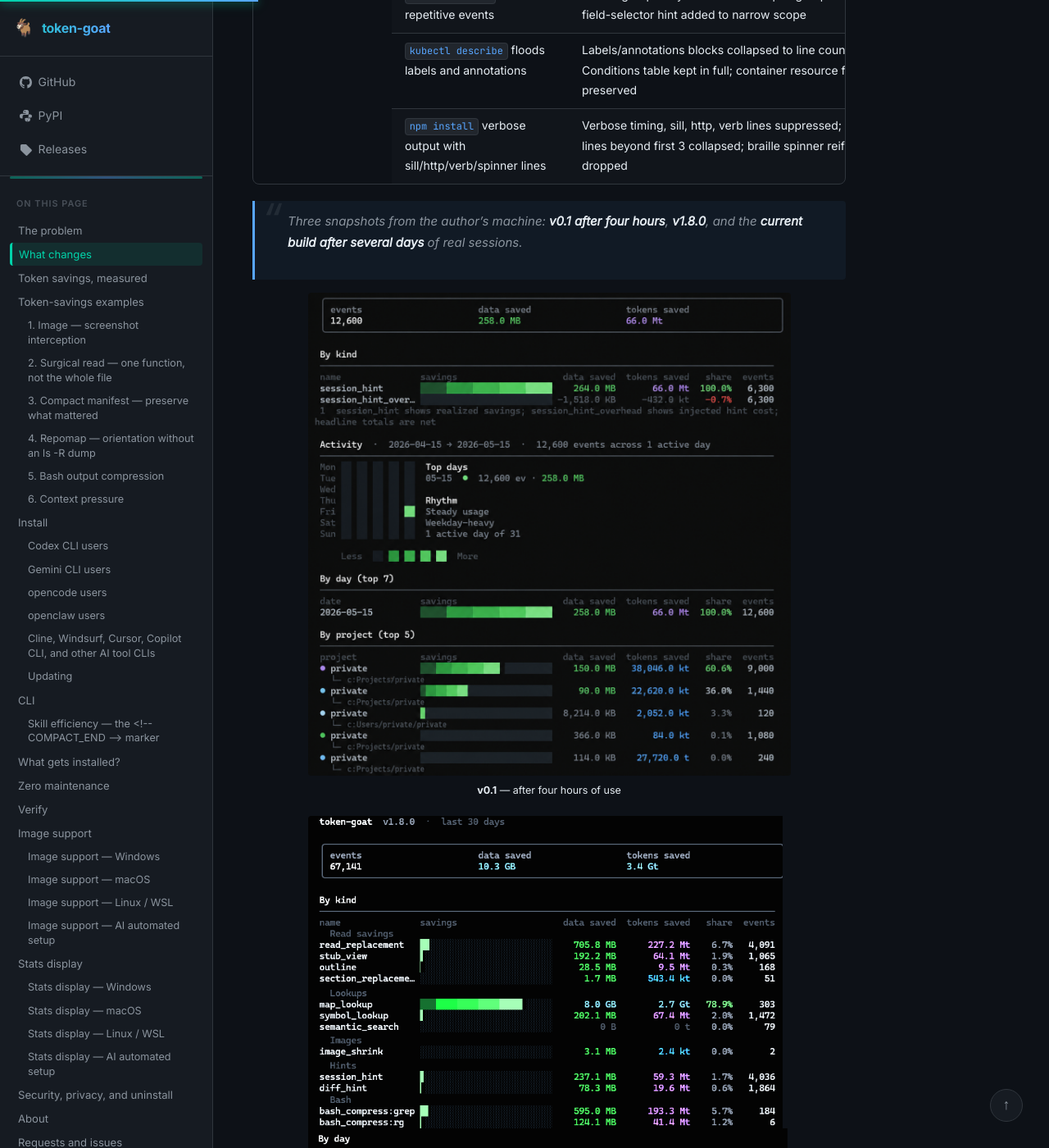
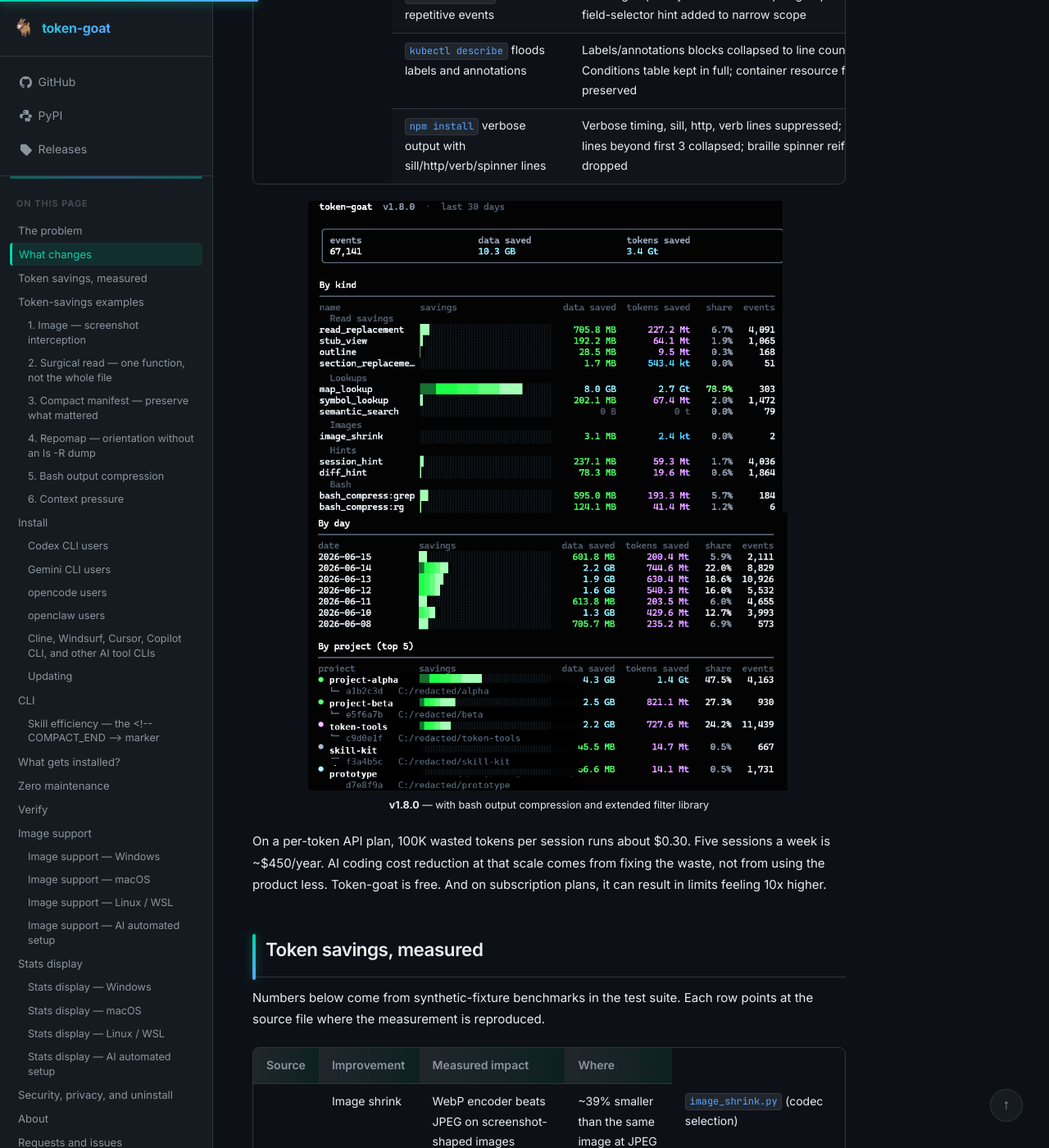
Before and after one commit to eSaadster/pi-token-goat, a Jekyll site: the page built from README.md, in a window 1280 px wide and 1400 px high, scrolled down 8580 px. Shown: the whole window at 82% size. Built offline with Jekyll 4.4.1, drawn with Linux system fonts in a browser that asks for light colours; our own code applies the rules of GitHub Pages for plain Markdown files; some of the changed text lies outside the part shown.

Commit message:
fix: exclude docs/plans and tests from Jekyll; remove v0.1 and current build screenshots

```diff
--- a/README.md
+++ b/README.md
@@ -152,24 +152,10 @@
 | `kubectl describe` floods labels and annotations | Labels/annotations blocks collapsed to line counts; Conditions table kept in full; container resource fields preserved |
 | `npm install` verbose output with sill/http/verb/spinner lines | Verbose timing, sill, http, verb lines suppressed; warn lines beyond first 3 collapsed; braille spinner reify lines dropped |
 
-> Three snapshots from the author's machine: **v0.1 after four hours**, **v1.8.0**, and the **current build after several days** of real sessions.
-
-<p align="center">
-  <img src="assets/stats.png" alt="token-goat stats — v0.1 after four hours of use" width="589">
-  <br>
-  <sub><b>v0.1</b> — after four hours of use</sub>
-</p>
-
 <p align="center">
   <img src="assets/stats_v180.png" alt="token-goat stats — v1.8.0" width="589">
   <br>
   <sub><b>v1.8.0</b> — with bash output compression and extended filter library</sub>
-</p>
-
-<p align="center">
-  <img src="assets/stats_current.png" alt="token-goat stats — current build after several days" width="589">
-  <br>
-  <sub><b>Current build</b> — after several days, now with per-kind and per-source breakdowns</sub>
 </p>
 
 On a per-token API plan, 100K wasted tokens per session runs about $0.30. Five sessions a week is ~$450/year. AI coding cost reduction at that scale comes from fixing the waste, not from using the product less. Token-goat is free. And on subscription plans, it can result in limits feeling 10x higher.
--- a/_config.yml
+++ b/_config.yml
@@ -8,6 +8,11 @@
 author:
   name: DFKHelper
   url: https://github.com/DFKHelper
+
+exclude:
+  - docs/plans/
+  - tests/
+  - scripts/
 
 plugins:
   - jekyll-seo-tag
```
